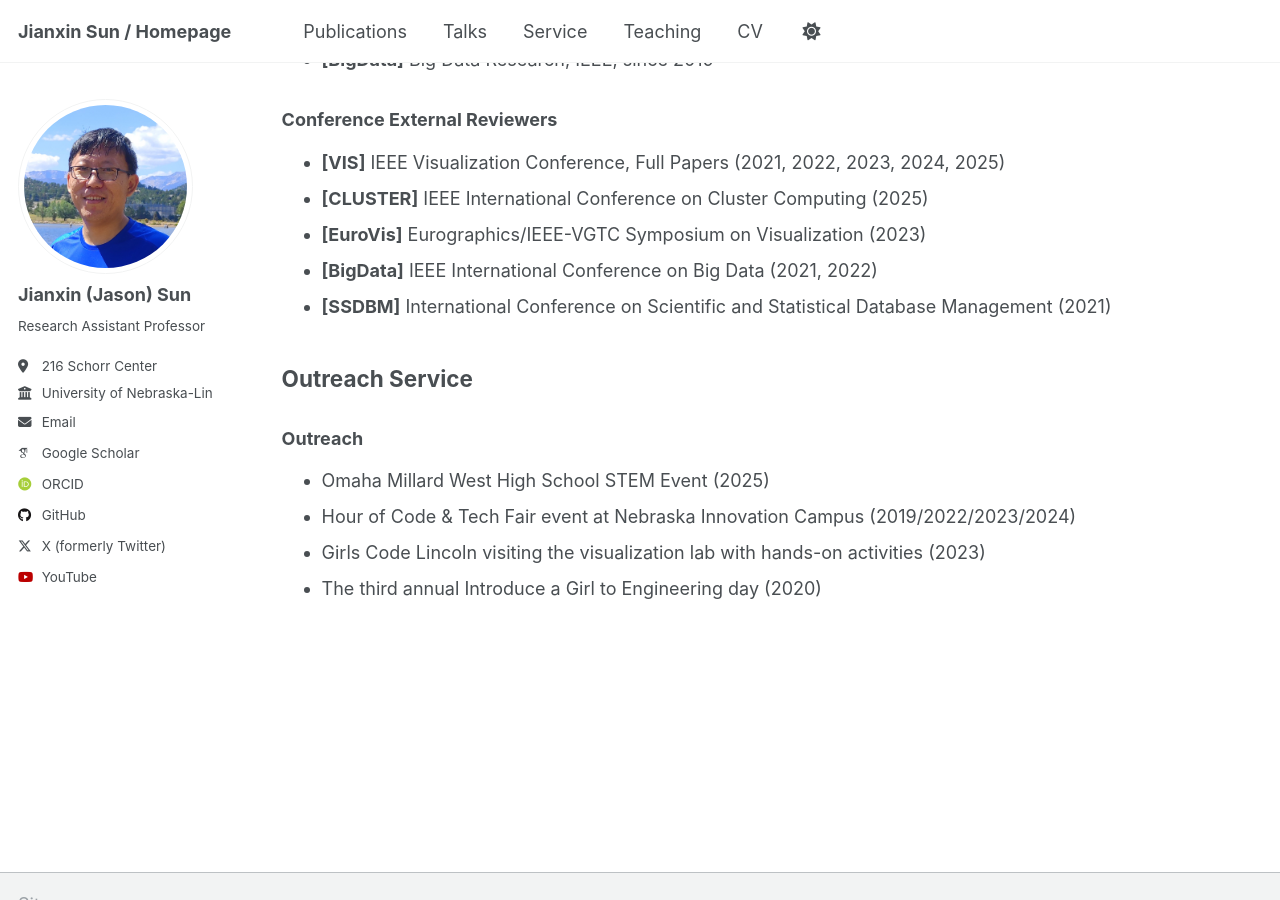
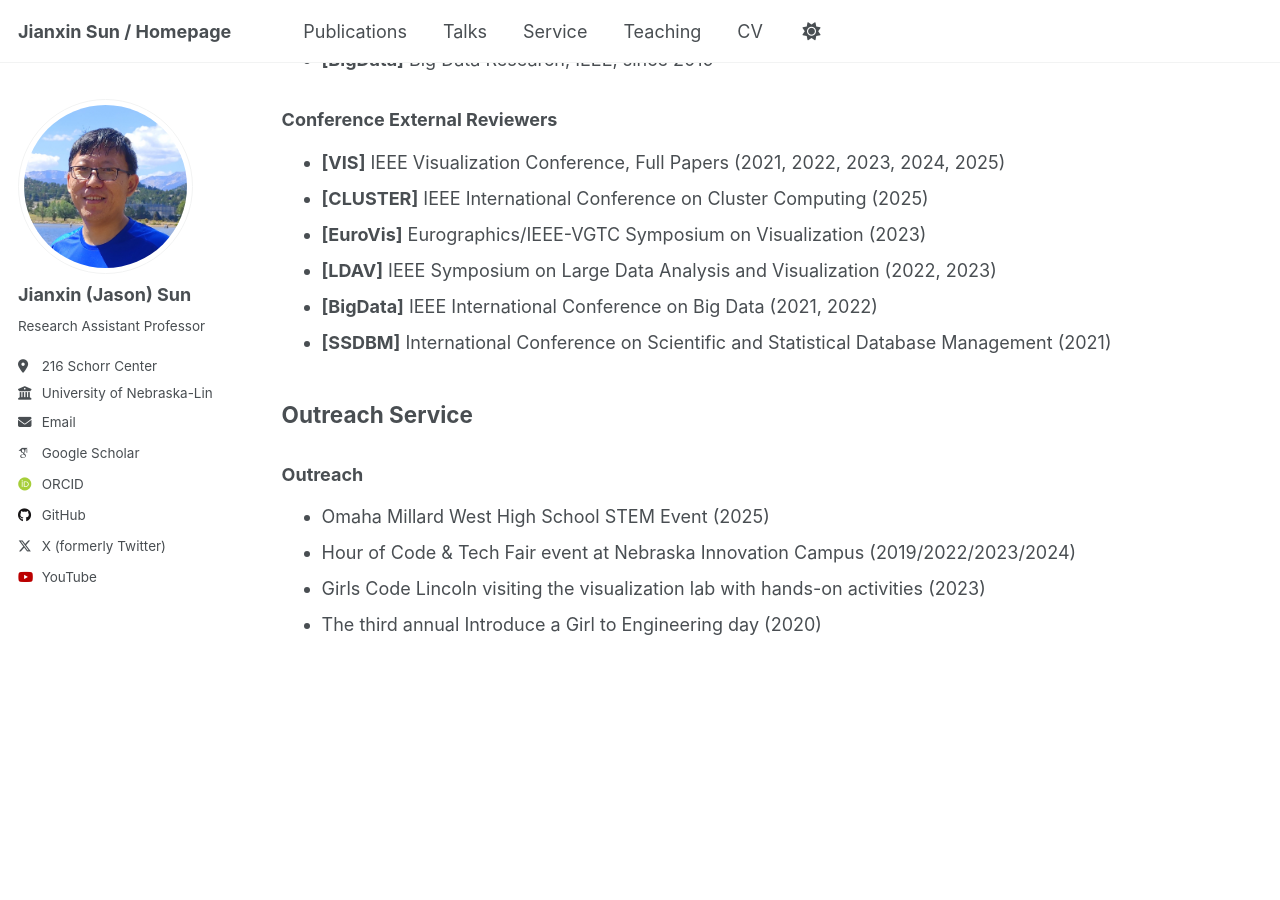
Before and after one commit to sunjianxin/sunjianxin.github.io, a Jekyll site: the page built from _pages/portfolio.html, in a window 1280 px wide and 900 px high, scrolled down 375 px. Built offline with Jekyll 4.4.1, drawn with Linux system fonts in a browser that asks for light colours; some web fonts are replaced.

Commit message:
Update portfolio.html

```diff
--- a/_pages/portfolio.html
+++ b/_pages/portfolio.html
@@ -21,6 +21,7 @@ author_profile: true
   <li><strong>[VIS]</strong> IEEE Visualization Conference, Full Papers (2021, 2022, 2023, 2024, 2025)</li>
   <li><strong>[CLUSTER]</strong> IEEE International Conference on Cluster Computing (2025)</li>
   <li><strong>[EuroVis]</strong> Eurographics/IEEE-VGTC Symposium on Visualization (2023)</li>
+  <li><strong>[LDAV]</strong> IEEE Symposium on Large Data Analysis and Visualization (2022, 2023)</li>
   <li><strong>[BigData]</strong> IEEE International Conference on Big Data (2021, 2022)</li>
   <li><strong>[SSDBM]</strong> International Conference on Scientific and Statistical Database Management (2021)</li>
 </ul>
```
